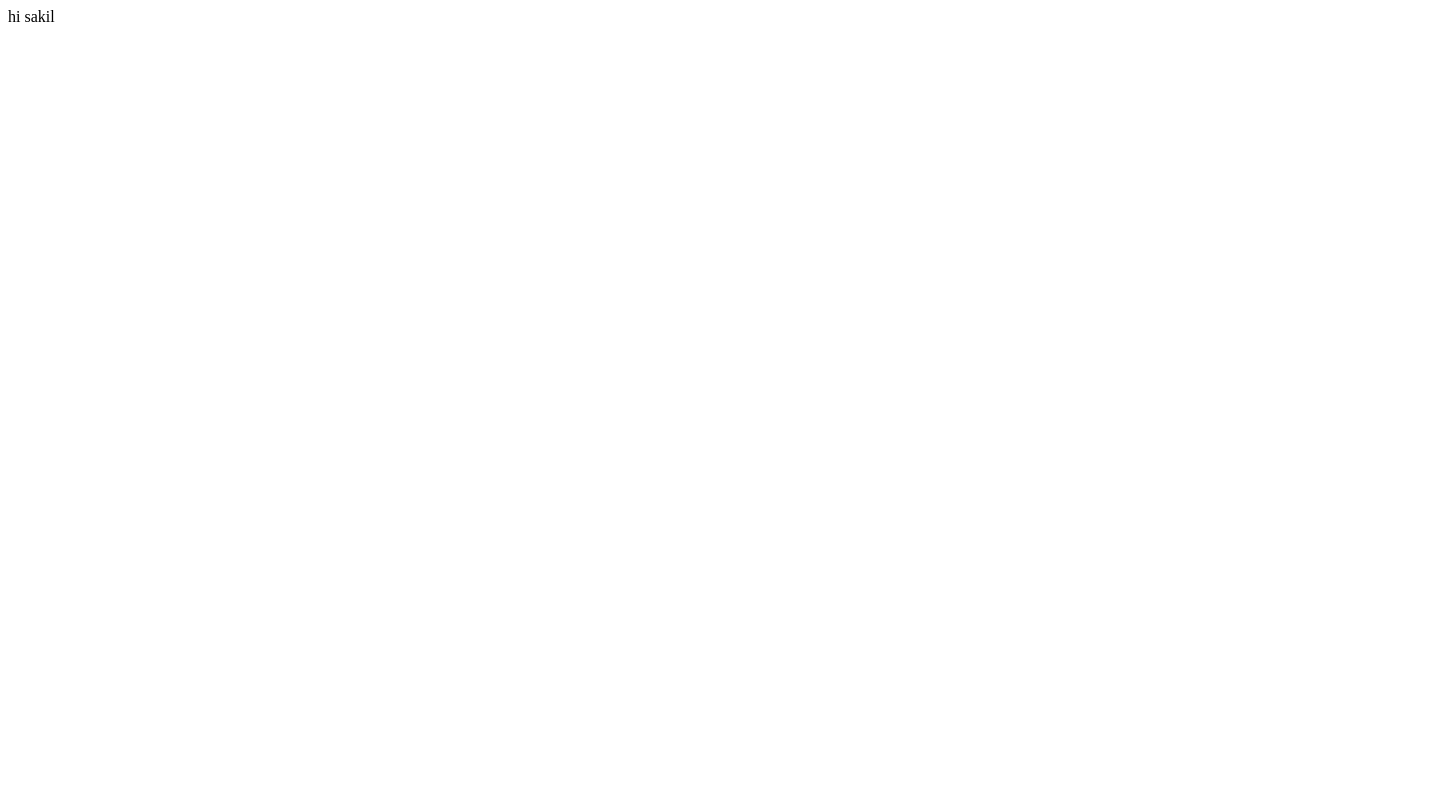
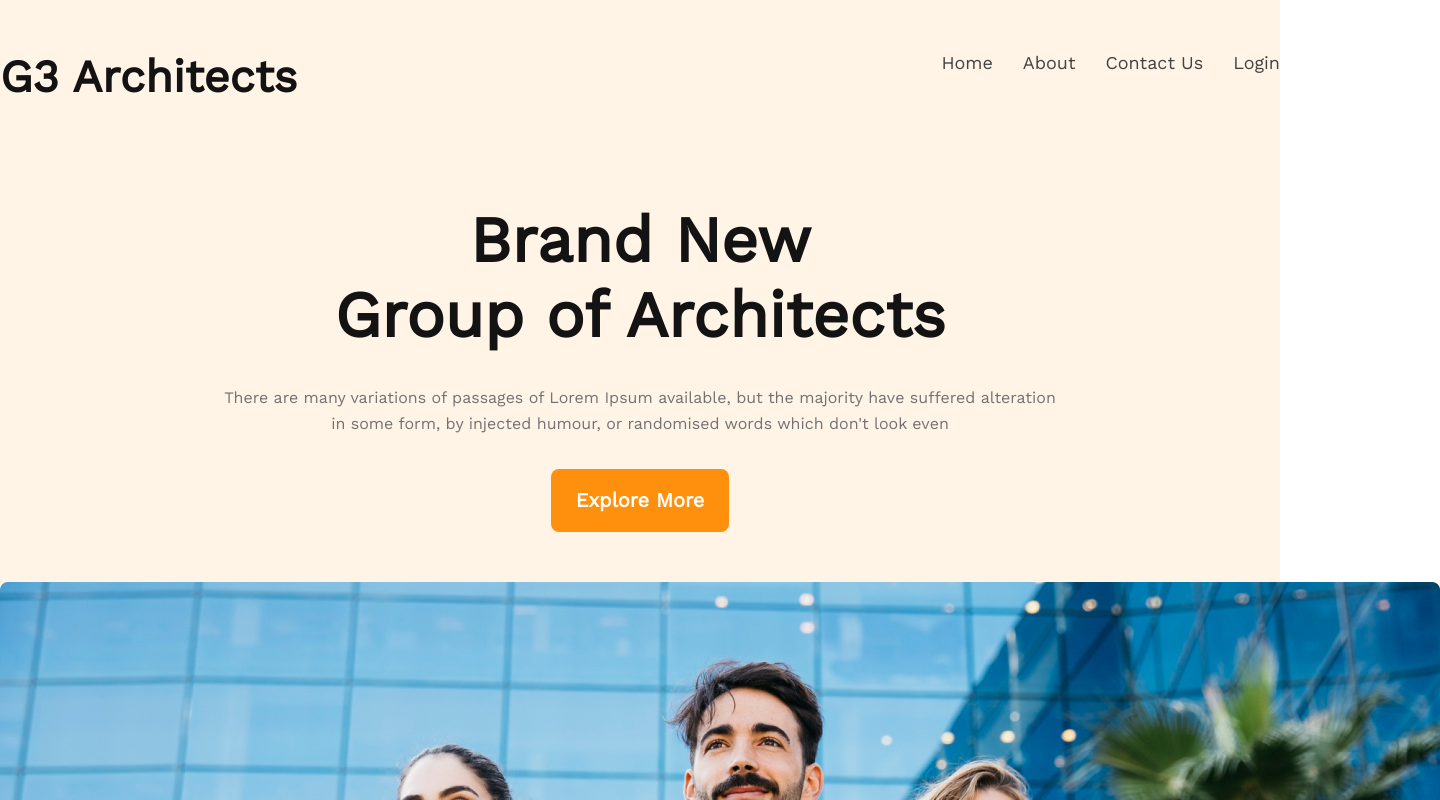
Before and after one commit to sakil470004/g3-architects-assignment, a plain HTML site: page index.html in a window 1280 px wide. Shown: the top 800 px of the page, 1440 px wide, since content can reach past the window. Drawn offline with nearby package versions, Linux system fonts and the light colour scheme.

Commit message:
finished header

```diff
--- a/index.html
+++ b/index.html
@@ -1,12 +1,50 @@
 <!DOCTYPE html>
 <html lang="en">
+
 <head>
     <meta charset="UTF-8">
     <meta http-equiv="X-UA-Compatible" content="IE=edge">
     <meta name="viewport" content="width=device-width, initial-scale=1.0">
     <title>G3 Architects</title>
+    <!-- css -->
+    <link rel="stylesheet" href="./style.css">
+    <!-- font -->
+    <link rel="preconnect" href="https://fonts.googleapis.com">
+    <link rel="preconnect" href="https://fonts.gstatic.com" crossorigin>
+    <link href="https://fonts.googleapis.com/css2?family=Work+Sans&display=swap" rel="stylesheet">
+
 </head>
+
 <body>
-    hi sakil
+    <header>
+        <nav class="fit-width">
+            <h2 class="nav-tittle">G3 Architects</h2>
+            <ul>
+                <li>Home</li>
+                <li>About</li>
+                <li>Contact Us</li>
+                <li>Login</li>
+            </ul>
+        </nav>
+        <!-- banner slogan -->
+        <section class="banner fit-width">
+            <div>
+                <h1 class="banner-tittle">Brand New<br>
+                    Group of Architects
+                </h1>
+                <p class="banner-description">There are many variations of passages of Lorem Ipsum available, but the majority have suffered
+                    alteration <br>in some form, by injected humour, or randomised words which don't look even</p>
+                <button class="btn-primary">Explore More</button>
+            </div>
+            <img src="./images/banner.png">
+        </section>
+    </header>
+    <main>
+
+    </main>
+    <footer>
+
+    </footer>
 </body>
+
 </html>
--- a/style.css
+++ b/style.css
@@ -0,0 +1,82 @@
+/* global */
+* {
+    /* width: 1440px; */
+    /* margin: 0 auto; */
+    font-family: 'Work Sans', sans-serif;
+    margin: 0;
+    padding: 0;
+}
+
+.btn-primary {
+    font-weight: 600;
+    font-size: 20px;
+    line-height: 23px;
+    color: #FFFFFF;
+    padding: 20px 25px;
+    border: none;
+    background: #FF900E;
+    border-radius: 8px;
+}
+
+.fit-width {
+    max-width: 1440px;
+    margin: 0 auto;
+}
+
+/* header */
+header {
+    background: rgba(255, 144, 14, 0.1);
+}
+
+/* nav */
+nav {
+
+    display: flex;
+    justify-content: space-between;
+    padding: 50px 0;
+}
+
+.nav-tittle {
+    font-weight: 700;
+    font-size: 45px;
+    line-height: 53px;
+    color: #131313;
+}
+
+nav ul {
+    display: flex;
+    list-style: none;
+    gap: 30px;
+    font-weight: 500;
+    font-size: 18px;
+    line-height: 26px;
+    color: #424242;
+}
+
+/* banner */
+.banner {
+    text-align: center;
+}
+
+.banner-tittle {
+    font-weight: 700;
+    font-size: 64px;
+    line-height: 75px;
+    color: #131313;
+    margin-top: 50px;
+}
+
+.banner-description {
+    font-weight: 400;
+    font-size: 16px;
+    line-height: 26px;
+    color: #727272;
+    margin: 32px 0px;
+}
+
+.banner .btn-primary {
+    margin-bottom: 50px;
+}
+.banner img{
+    padding-bottom: 50px;
+}
```
